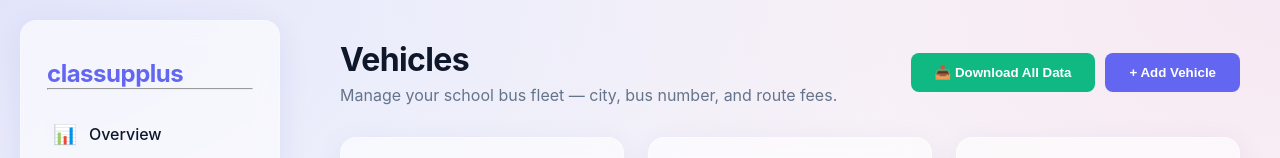
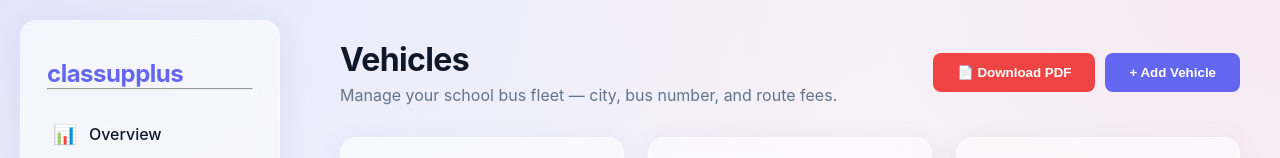
Before and after one commit to eshubaag-source/classupplus.com, a Next.js app: page /dashboard/vehicles in a window 1280 px wide. Shown: the top 158 px of the page. Built offline with nearby package versions, Linux system fonts and the light colour scheme; no server answers.

Commit message:
Update page.tsx

```diff
--- a/src/app/dashboard/vehicles/page.tsx
+++ b/src/app/dashboard/vehicles/page.tsx
@@ -1,5 +1,7 @@
 'use client';
 import React, { useEffect, useState } from 'react';
+import jsPDF from 'jspdf';
+import autoTable from 'jspdf-autotable';
 
 interface Vehicle {
   _id: string;
@@ -147,6 +149,39 @@ export default function VehiclesPage() {
     document.body.removeChild(link);
   };
 
+  const handleDownloadPDF = () => {
+    if (vehicles.length === 0) {
+      alert("No vehicles data to download.");
+      return;
+    }
+
+    const doc = new jsPDF();
+    const title = "Vehicles Data";
+
+    doc.setFontSize(16);
+    doc.text(schoolName || "School Name Not Available", 14, 20);
+
+    doc.setFontSize(12);
+    doc.text(title, 14, 30);
+
+    const headers = [["Bus Number", "City", "Driver Contact", "Total Fees", "Notes"]];
+    const data = vehicles.map(v => [
+      v.vehicleNumber,
+      v.city,
+      v.driverNumber || '-',
+      `Rs. ${v.totalFees}`,
+      v.description || '-'
+    ]);
+
+    autoTable(doc, {
+      startY: 35,
+      head: headers,
+      body: data,
+    });
+
+    doc.save('vehicles_data.pdf');
+  };
+
   const filtered = vehicles.filter(v =>
     v.vehicleNumber.toLowerCase().includes(searchTerm.toLowerCase()) ||
     v.city.toLowerCase().includes(searchTerm.toLowerCase()) ||
@@ -175,8 +210,8 @@ export default function VehiclesPage() {
           )}
         </div>
         <div className="page-header-actions" style={{ display: 'flex', gap: '10px' }}>
-          <button className="btn-primary" onClick={handleDownloadCSV} style={{ background: '#10b981' }}>
-            📥 Download All Data
+          <button className="btn-primary" onClick={handleDownloadPDF} style={{ background: '#ef4444' }}>
+            📄 Download PDF
           </button>
           <button className="btn-primary" onClick={showForm ? () => { setShowForm(false); setEditingId(null); } : handleOpenAdd}>
             {showForm ? (editingId ? 'Cancel Edit' : 'Cancel') : '+ Add Vehicle'}
```
Lines whose indentation alone changed are shown as unchanged.
